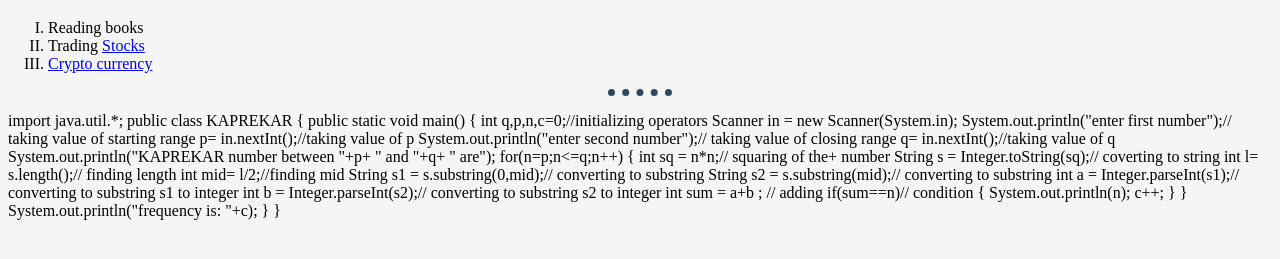
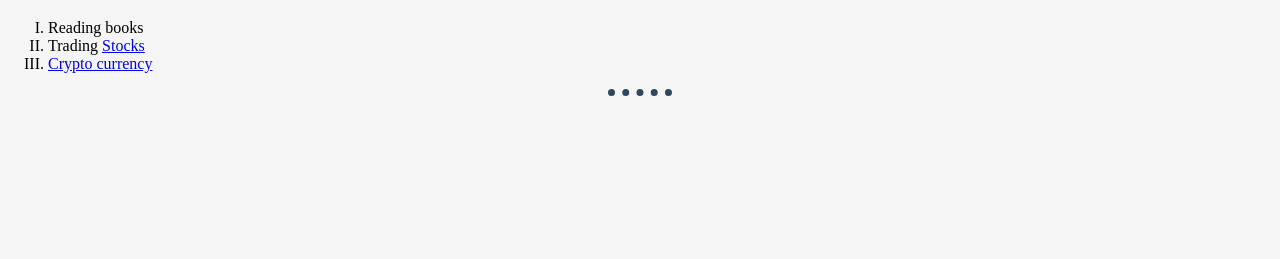
Before and after one commit to rajkarangill/Personal_website, a plain HTML site: page hobbies.html in a window 1280 px wide. Shown: the part 61-320 px from the top of the page. Drawn offline with Linux system fonts and the light colour scheme.

Commit message:
minor bug fix

```diff
--- a/hobbies.html
+++ b/hobbies.html
@@ -21,40 +21,6 @@
     </li>
   </ol>
   <hr>
-  <p>
-    import java.util.*;
-public class KAPREKAR
-    {
-        public static void main()
-        {
-            int q,p,n,c=0;//initializing operators
-            Scanner in = new Scanner(System.in);
-            System.out.println("enter first number");// taking value of starting range
-            p= in.nextInt();//taking value of p
-            System.out.println("enter second number");// taking value of closing range
-            q= in.nextInt();//taking value of q
-            System.out.println("KAPREKAR number between "+p+ " and "+q+ " are");
-            for(n=p;n<=q;n++)
-               {
-                   int sq = n*n;// squaring of the+ number
-                   String s = Integer.toString(sq);// coverting to string
-                   int l= s.length();// finding length
-                   int mid= l/2;//finding mid
-                   String s1 = s.substring(0,mid);// converting to substring
-                   String s2 = s.substring(mid);// converting to substring
-                   int a = Integer.parseInt(s1);// converting to substring s1 to integer
-                   int b = Integer.parseInt(s2);// converting to substring s2 to integer
-                   int sum = a+b ; // adding
-                   if(sum==n)// condition
-                            {
-                                System.out.println(n);
-                                c++;
-                            }
-                }
-            System.out.println("frequency is: "+c);
-        }
-    }
-  </p>
 </body>
 
 </html>
```
